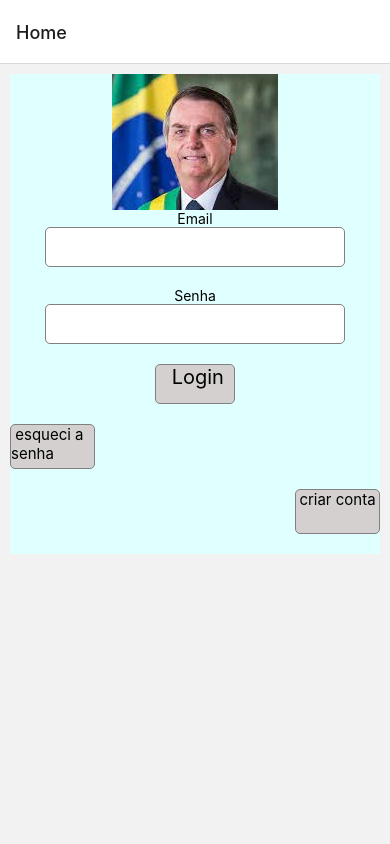
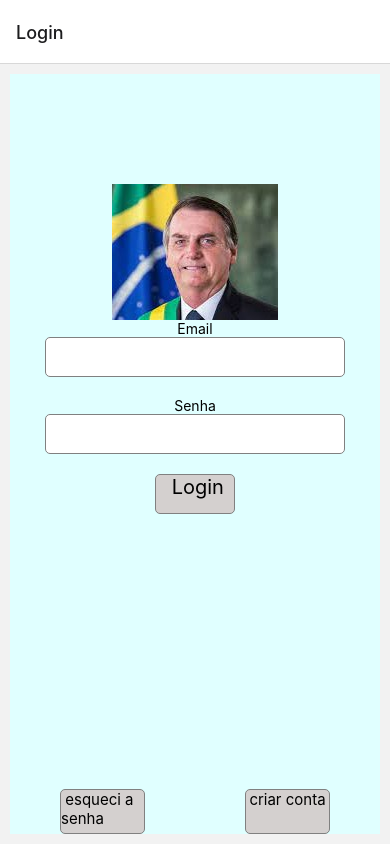
Before and after one commit to GuilhermeTDA/projeto-mobile, a React Native app in the folder ProjetoMobile/: screen /Login in a window 390 px wide. Built offline with nearby package versions, Linux system fonts and the light colour scheme.

Commit message:
aula18/10

```diff
--- a/ProjetoMobile/package.json
+++ b/ProjetoMobile/package.json
@@ -10,6 +10,9 @@
     "test": "jest"
   },
   "dependencies": {
+    "@react-native-firebase/app": "^18.5.0",
+    "@react-native-firebase/auth": "^18.5.0",
+    "@react-native-firebase/firestore": "^18.5.0",
     "@react-navigation/native": "^6.1.8",
     "@react-navigation/native-stack": "^6.9.14",
     "react": "18.2.0",
--- a/ProjetoMobile/src/layouts/Principal.tsx
+++ b/ProjetoMobile/src/layouts/Principal.tsx
@@ -11,37 +11,40 @@ import {
 import { HomeProps } from '../types';
 import ExemploStylesText from './ExemploStylesText';
 import ExemploStylesView from './ExemploStyleView';
-import Tela_login from '../screens/tela_login';
+import TelaLogin from '../screens/TelaLogin';
+import Ex4 from './Ex4';
+import ListaSection from './ListaSection';
+import ListaFlat from './ListaFlat';
 
 const Principal = ({ navigation, route }: HomeProps) => {
 
 
-  // const lista = [
-  //   { key: 1, descricao: 'Joao' },
-  //   { key: 2, descricao: 'jorge' },
-  //   { key: 3, descricao: 'kleber' },
-  //   { key: 4, descricao: 'robson' },
-  // ];
+  const lista = [
+    { key: 1, descricao: 'Joao' },
+    { key: 2, descricao: 'jorge' },
+    { key: 3, descricao: 'kleber' },
+    { key: 4, descricao: 'robson' },
+  ];
 
-  // const listaSection = [
-  //   { title: 'A', data: [{ key: 1, descricao: 'Ana' }] },
-  //   { title: 'B', data: [{ key: 2, descricao: 'Bruno' }] },
-  //   { title: 'C', data: [{ key: 3, descricao: 'Carlos' }] },
-  //   { title: 'D', data: [{ key: 4, descricao: 'Douglas' }] },
-  //   { title: 'E', data: [{ key: 5, descricao: 'Elio' }] },
-  //   { title: 'F', data: [{ key: 6, descricao: 'Fábio' }] },
-  // ];
+  const listaSection = [
+    { title: 'A', data: [{ key: 1, descricao: 'Ana' }] },
+    { title: 'B', data: [{ key: 2, descricao: 'Bruno' }] },
+    { title: 'C', data: [{ key: 3, descricao: 'Carlos' }] },
+    { title: 'D', data: [{ key: 4, descricao: 'Douglas' }] },
+    { title: 'E', data: [{ key: 5, descricao: 'Elio' }] },
+    { title: 'F', data: [{ key: 6, descricao: 'Fábio' }] },
+  ];
 
   return (<>
-    <View>
+    <View style={{flex:1}}>
       <>
-        {/* <Button title="Go to Details" onPress={() => navigation.navigate('Detalhes')} /> */}
-        <Tela_login />
-        {/* <ExemploStylesText />
-        <ExemploStylesView /> */}
-        {/* <ListaFlat array={lista} /> */}
-        {/* <ListaSection array={listaSection} /> */}
-        {/* <Ex4 lista={lista} /> */}
+        <Button title="Go to Details" onPress={() => navigation.navigate('Detalhes')} />
+
+        {/* { <ExemploStylesText />
+        <ExemploStylesView  /> } */}
+        <ListaFlat array={lista} />
+        <ListaSection array={listaSection} />
+        <Ex4 lista={lista} />
       </>
 
 
--- a/ProjetoMobile/src/navigation/home.navigator.tsx
+++ b/ProjetoMobile/src/navigation/home.navigator.tsx
@@ -2,12 +2,14 @@ import { createNativeStackNavigator } from "@react-navigation/native-stack";
 import DetalhesScreen from "../screens/DetalhesScreen";
 import HomeScreen from "../screens/HomeScreen";
 import { RootStackParamList } from "../types";
+import LoginScreen from "../screens/LoginScreen";
 
 const Stack = createNativeStackNavigator<RootStackParamList>();
 
 const HomeNavigator = () => {
     return (
-        <Stack.Navigator initialRouteName="Home">
+        <Stack.Navigator initialRouteName="Login">
+          <Stack.Screen name="Login" component={LoginScreen} />
           <Stack.Screen name="Home" component={HomeScreen} />
           <Stack.Screen name="Detalhes" component={DetalhesScreen} />
         </Stack.Navigator>
--- /dev/null
+++ b/ProjetoMobile/src/screens/LoginScreen.tsx
@@ -0,0 +1,12 @@
+import { Text, View } from 'react-native';
+import Principal from '../layouts/Principal';
+import { HomeProps,LoginProps } from '../types';
+import TelaLogin from './TelaLogin';
+
+const LoginScreen = ({ navigation, route }: LoginProps) => {
+    return (
+        <TelaLogin navigation={navigation} route={route} />
+    );
+  };
+
+  export default LoginScreen;
--- /dev/null
+++ b/ProjetoMobile/src/screens/TelaLogin.tsx
@@ -0,0 +1,130 @@
+import { Text, View, TextInput, StyleSheet, Pressable, Image, Alert } from 'react-native';
+
+import auth from "@react-native-firebase/auth";
+import { useState } from 'react';
+import { LoginProps } from '../types';
+
+
+
+const tela = ({ navigation, route }: LoginProps) => {
+    const [email, setEmail] = useState('');
+    const [senha, setSenha] = useState('');
+    const [isLoading, setIsLoading] = useState(false);
+
+    function logar() {
+        setIsLoading(true);
+
+        auth()
+            .signInWithEmailAndPassword(email, senha)
+            .then(() => { navigation.navigate('Home') })
+            .catch((error) => console.log(error))
+            .finally(() => setIsLoading(false))
+    }
+
+    function redefinirSenha() {
+        auth()
+            .sendPasswordResetEmail(email)
+            .then(() => Alert.alert("Redefinir Senha",
+                "Enviamos  um email para você"))
+            .catch((error) => setIsLoading(false))
+    }
+
+    return (
+        <View style={styles.container}>
+            <View style={styles.center}>
+                <Image
+                    source={require('../assets/bolsonaro2.jpg')} />
+                <Text>Email</Text>
+                <TextInput style={styles.box}
+                onChange={(text) => {setEmail(text) }} />
+                <Text>Senha</Text>
+                <TextInput style={styles.box}
+                onChange={(text) => {setSenha(text) }}/>
+                <Pressable style={styles.botao}
+                onPress={() => logar()}
+                disabled={isLoading} >
+
+                    <Text style={{ fontSize: 20 }}> Login</Text>
+                </Pressable>
+            </View>
+
+            <View style={styles.botoes}>
+                <Pressable style={styles.esqueci}>
+
+                    <Text style={{ fontSize: 15 }}> esqueci a senha</Text>
+                </Pressable>
+                <Pressable style={styles.conta}>
+
+                    <Text style={{ fontSize: 15 }}>criar conta</Text>
+                </Pressable>
+            </View>
+        </View>
+    )
+}
+
+export default tela;
+
+const styles = StyleSheet.create({
+    container: {
+        flex: 1,
+        // justifyContent: 'center',
+        // alignItems: 'center',
+        backgroundColor: '#E0FFFF',
+        margin: 10,
+    },
+    box: {
+        width: 300,
+        height: 40,
+        borderWidth: 1,
+        borderColor: 'gray',
+        borderRadius: 5,
+        paddingLeft: 10,
+        backgroundColor: 'white',
+        marginBottom: 20,
+    },
+    botao: {
+        width: 80,
+        height: 40,
+        borderWidth: 1,
+        borderColor: 'gray',
+        borderRadius: 5,
+        backgroundColor: '#d4d0cf',
+        marginBottom: 20,
+        alignItems: 'center',
+
+    },
+    esqueci: {
+        width: 85,
+        height: 45,
+        borderWidth: 1,
+        borderColor: 'gray',
+        borderRadius: 5,
+        backgroundColor: '#d4d0cf',
+        //marginBottom: 20,
+        // alignSelf: 'baseline',
+        alignItems: 'center',
+    },
+    conta: {
+        width: 85,
+        height: 45,
+        borderWidth: 1,
+        borderColor: 'gray',
+        borderRadius: 5,
+        backgroundColor: '#d4d0cf',
+        //marginBottom: 20,
+        // alignSelf: 'flex-end',
+        alignItems: 'center',
+    },
+    botoes: {
+        flexDirection: 'row',
+        alignItems: 'flex-end',
+        justifyContent: 'space-around',
+        flex: 1
+    },
+    center: {
+        justifyContent: 'center',
+        alignItems: 'center',
+        flex: 3
+    },
+
+});
--- a/ProjetoMobile/src/screens/tela_login.tsx
+++ /dev/null
@@ -1,83 +0,0 @@
-import { Text, View, TextInput, StyleSheet, Pressable, Image } from 'react-native';
-
-
-const tela = () => {
-    return (
-        <View style={styles.container}>
-            <Image
-                source={require('../assets/bolsonaro2.jpg')} />
-            <Text>Email</Text>
-            <TextInput style={styles.box}></TextInput>
-            <Text>Senha</Text>
-            <TextInput style={styles.box}></TextInput>
-            <Pressable style={styles.botao}>
-
-                <Text style={{ fontSize: 20 }}> Login</Text>
-            </Pressable>
-            <Pressable style={styles.esqueci}>
-
-                <Text style={{ fontSize: 15 }}> esqueci a senha</Text>
-            </Pressable>
-            <Pressable style={styles.conta}>
-
-                <Text style={{ fontSize: 15 }}>criar conta</Text>
-            </Pressable>
-
-        </View>
-    )
-}
-
-export default tela;
-
-const styles = StyleSheet.create({
-    container: {
-        justifyContent: 'center',
-        alignItems: 'center',
-        backgroundColor: '#E0FFFF',
-        margin: 10,
-    },
-    box: {
-        width: 300,
-        height: 40,
-        borderWidth: 1,
-        borderColor: 'gray',
-        borderRadius: 5,
-        paddingLeft: 10,
-        backgroundColor: 'white',
-        marginBottom: 20,
-    },
-    botao: {
-        width: 80,
-        height: 40,
-        borderWidth: 1,
-        borderColor: 'gray',
-        borderRadius: 5,
-        backgroundColor: '#d4d0cf',
-        marginBottom: 20,
-        alignItems: 'center',
-
-    },
-    esqueci: {
-        width: 85,
-        height: 45,
-        borderWidth: 1,
-        borderColor: 'gray',
-        borderRadius: 5,
-        backgroundColor: '#d4d0cf',
-        marginBottom: 20,
-        alignSelf: 'baseline',
-        alignItems: 'center',
-    },
-    conta:{
-        width: 85,
-        height: 45,
-        borderWidth: 1,
-        borderColor: 'gray',
-        borderRadius: 5,
-        backgroundColor: '#d4d0cf',
-        marginBottom: 20,
-        alignSelf: 'flex-end',
-        alignItems: 'center',
-    }
-
-});
```
Also changed, not shown: ProjetoMobile/src/types.tsx (+9 -8 lines), 4 other files (tests, documents, lock files or other folders).
